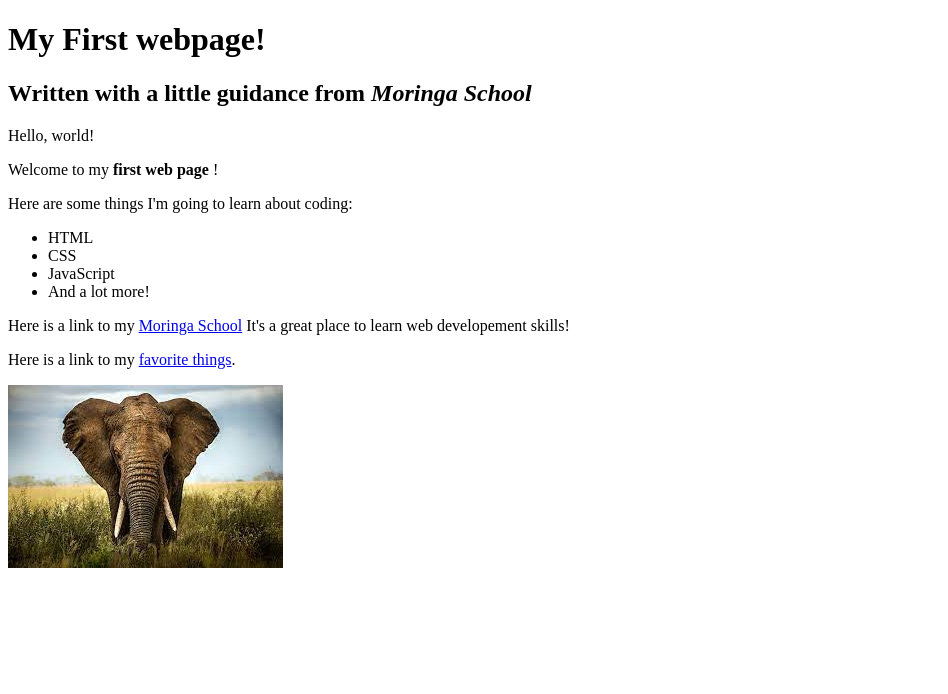
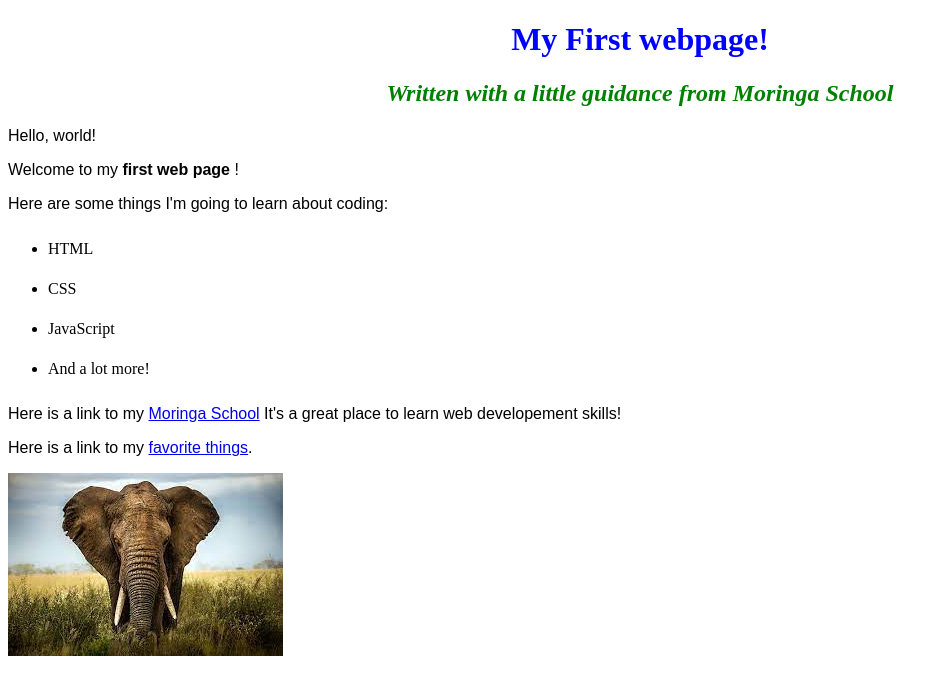
Before and after one commit to Powelljep/my-first-webpage, a plain HTML site: page my-first-webpage.html in a window 1280 px wide. Shown: the whole page, without its empty margins (0-948 px from the left). Drawn offline with Linux system fonts and the light colour scheme.

Commit message:
adding css styles

```diff
--- /dev/null
+++ b/css/style.css
@@ -0,0 +1,18 @@
+h1 {
+    color:blue;
+    text-align: center;
+}
+
+h2 {
+    color: green;
+    font-style: italic;
+    text-align: center;
+}
+
+p {
+    font-family: sans-serif;
+}
+
+ul {
+    line-height: 40px;
+}
--- a/my-first-webpage.html
+++ b/my-first-webpage.html
@@ -2,6 +2,7 @@
 <html>
     <head>
         <title>My first webpage!</title>
+        <link href="css/style.css" rel="stylesheet" type="text/css">
     </head>
     <bod>
         <h1>My First webpage!</h1>
```
